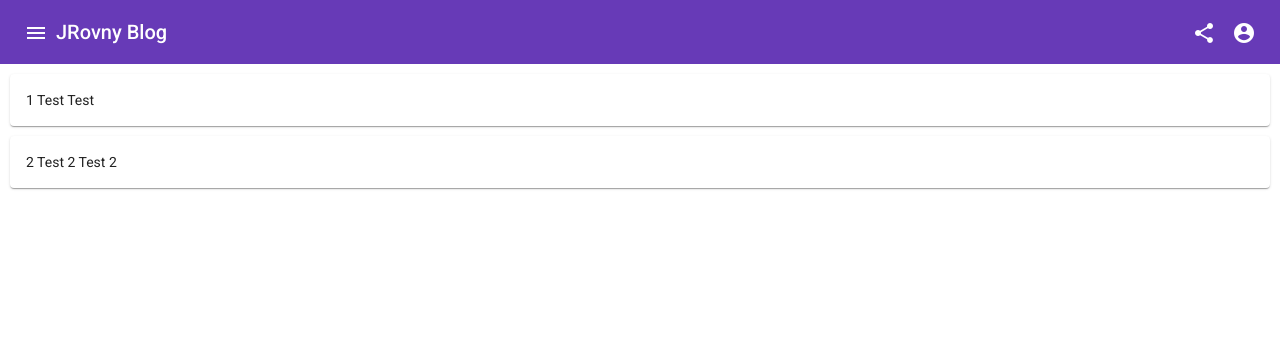
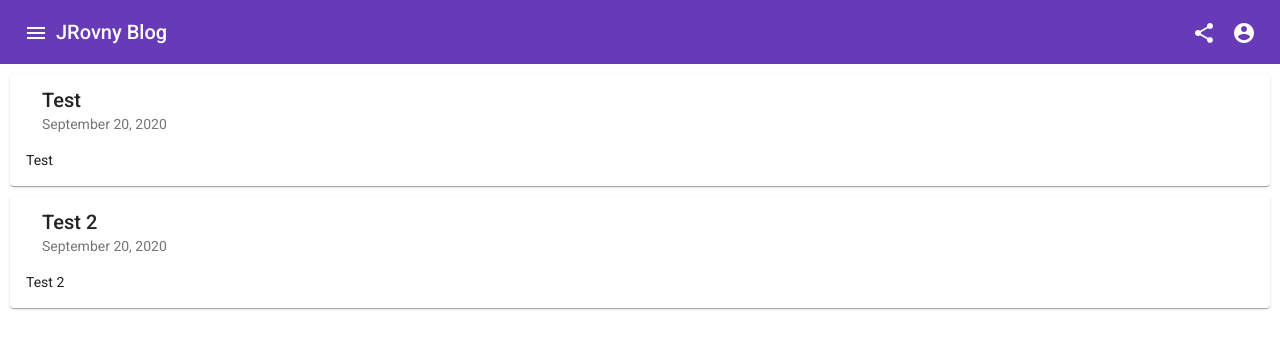
Before and after one commit to jrovny/JRovny, an Angular app in the folder src/JRovnyBlog/ClientApp/: page / in a window 1280 px wide. Shown: the top 348 px of the page. Built offline with nearby package versions, Linux system fonts and the light colour scheme.

Commit message:
Add Angular Flex

```diff
--- a/src/JRovnyBlog/ClientApp/package.json
+++ b/src/JRovnyBlog/ClientApp/package.json
@@ -16,6 +16,7 @@
     "@angular/common": "~9.0.0",
     "@angular/compiler": "~9.0.0",
     "@angular/core": "~9.0.0",
+    "@angular/flex-layout": "^10.0.0-beta.32",
     "@angular/forms": "~9.0.0",
     "@angular/material": "^9.2.4",
     "@angular/platform-browser": "~9.0.0",
--- a/src/JRovnyBlog/ClientApp/src/app/app.component.html
+++ b/src/JRovnyBlog/ClientApp/src/app/app.component.html
@@ -24,7 +24,11 @@
   </button>
 </mat-toolbar>
 <mat-card *ngFor="let post of blogPosts" style="margin: 10px">
-  {{ post.postId }}
-  {{ post.title }}
-  {{ post.content }}
+  <mat-card-header>
+    <mat-card-title>{{ post.title }}</mat-card-title>
+    <mat-card-subtitle>{{
+      post.createdDate | date: "longDate"
+    }}</mat-card-subtitle>
+  </mat-card-header>
+  <mat-card-content>{{ post.content }}</mat-card-content>
 </mat-card>
--- a/src/JRovnyBlog/ClientApp/src/app/app.component.ts
+++ b/src/JRovnyBlog/ClientApp/src/app/app.component.ts
@@ -12,11 +12,13 @@ export class AppComponent {
       postId: 1,
       title: "Test",
       content: "Test",
+      createdDate: "2020-09-20T14:24:53.808975-05:00",
     },
     {
       postId: 2,
       title: "Test 2",
       content: "Test 2",
+      createdDate: "2020-09-20T14:24:53.808975-05:00",
     },
   ];
 }
```
Also changed, not shown: 1 other file (tests, documents, lock files or other folders).
